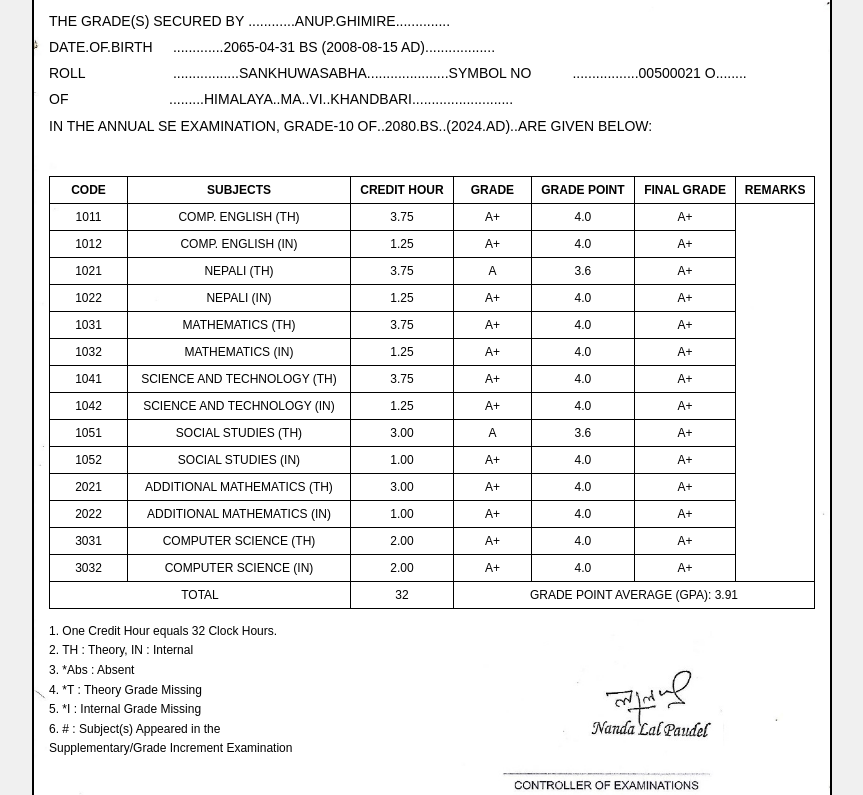
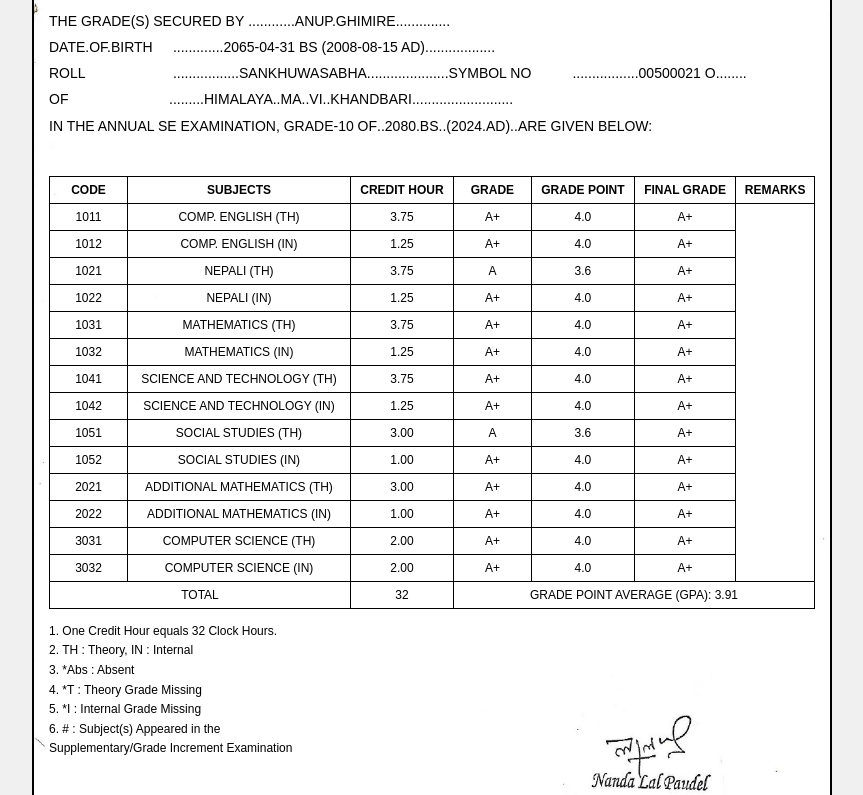
Before and after one commit to anup2065/SEE-Marksheet, a plain HTML site: page index.html in a window 1280 px wide. Shown: the part 265-1060 px from the top of the page, without its empty margins (208-1071 px from the left). Drawn offline with Linux system fonts and the light colour scheme.

Commit message:
Update style.css
update 3

```diff
--- a/style.css
+++ b/style.css
@@ -11,7 +11,8 @@ body {
 
 form {
     background: url(./Back.jpg) no-repeat center center;
-    background-size: contain;
+    background-size: 100% 100%; /* Scale the image to exactly fill the form */
+    background-clip: padding-box; /* Ensure the image stays inside the border */
     border: 2px solid black;
     width: 100%;
     max-width: 800px;
```
